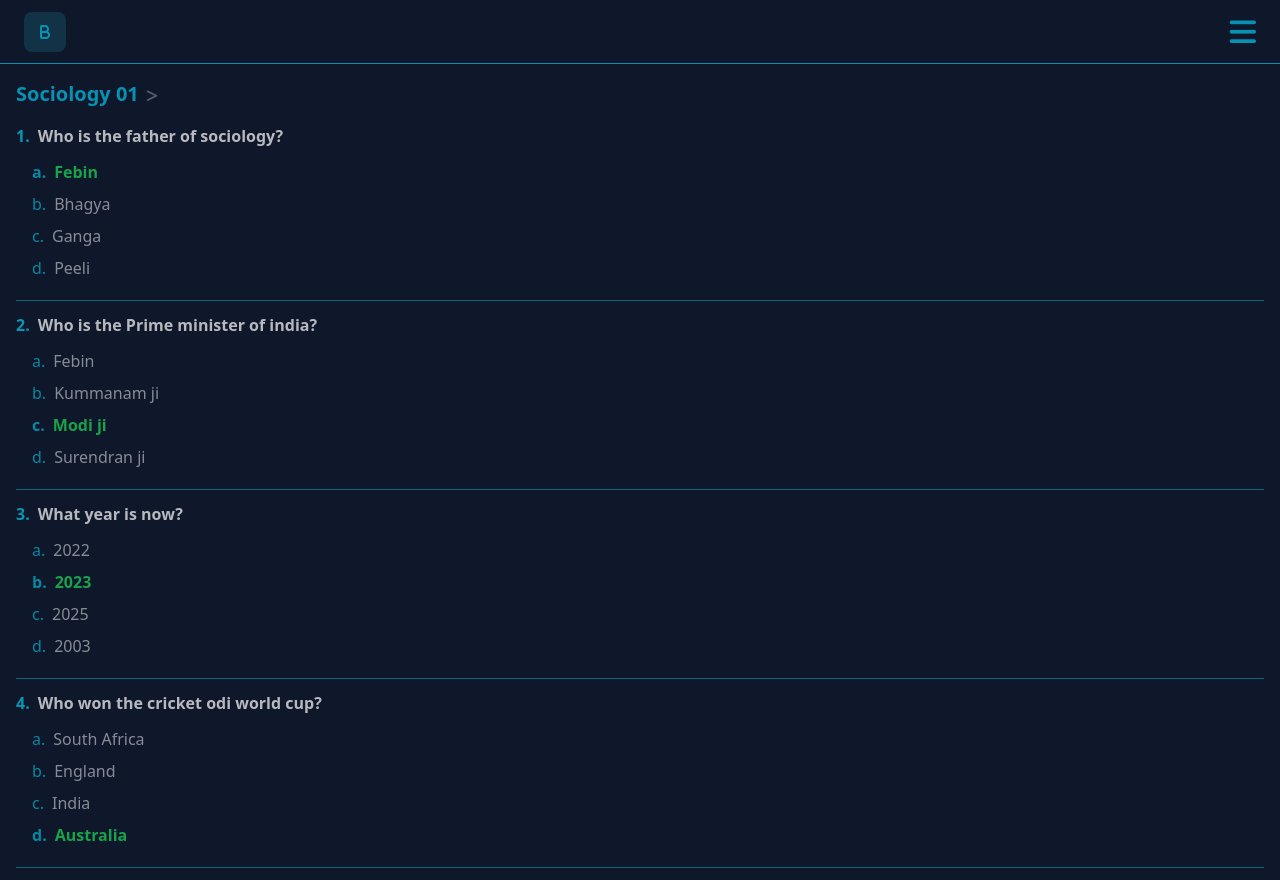
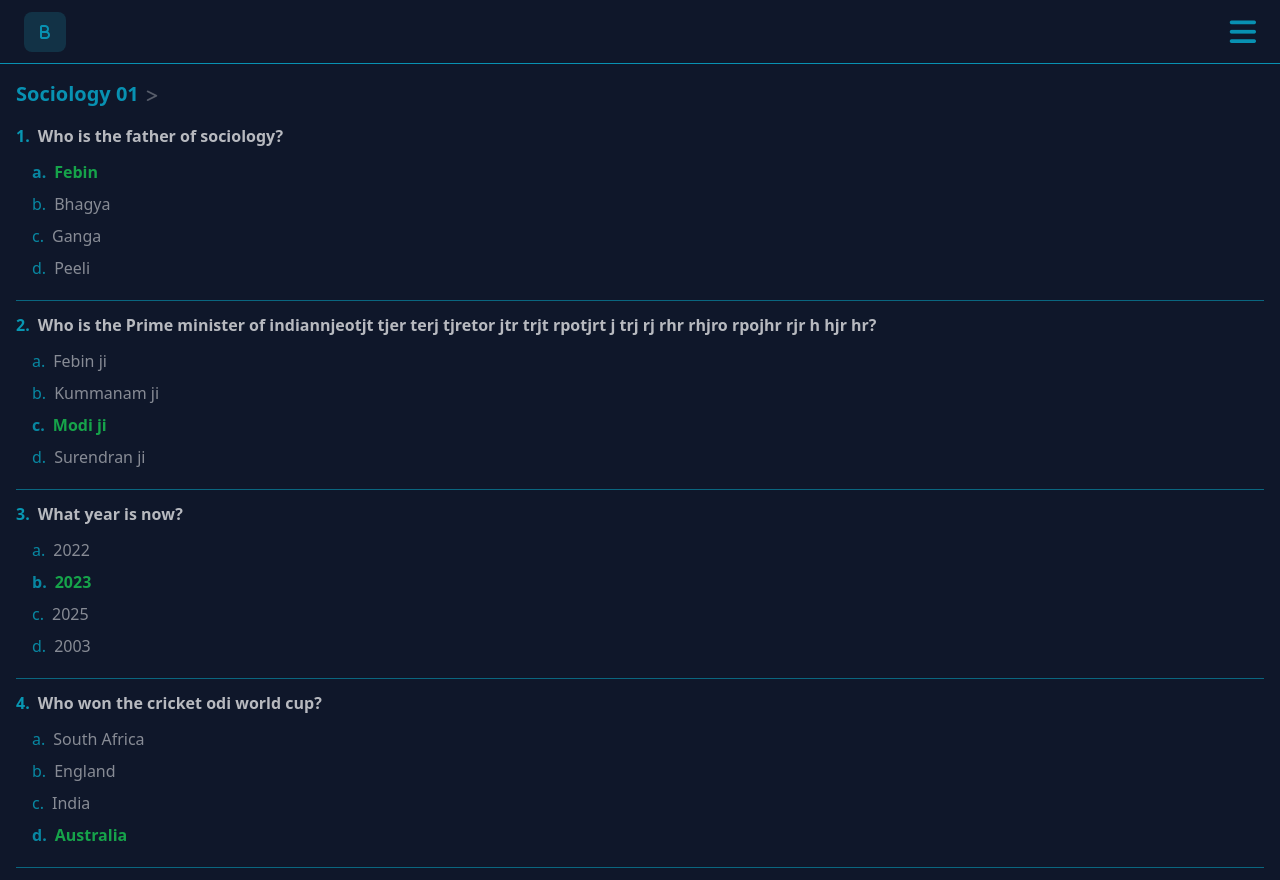
Before and after one commit to febinmathew-xd/QuizApp-React, a React (Create React App) app: page /answers/1 in a window 1280 px wide. Shown: the top 880 px of the page. Built offline with nearby package versions, Linux system fonts and the light colour scheme.

Commit message:
clean up

```diff
--- a/src/data/data.js
+++ b/src/data/data.js
@@ -23,9 +23,9 @@ export const data = {
         },
 
         {id:2,
-        question: "Who is the Prime minister of india?",
+        question: "Who is the Prime minister of indiannjeotjt tjer terj tjretor jtr trjt  rpotjrt j trj  rj rhr rhjro rpojhr  rjr h hjr hr?",
         options : [
-            {id:1, title: "Febin", isCorrect: false},
+            {id:1, title: "Febin ji", isCorrect: false},
             {id:2, title: "Kummanam ji", isCorrect: false},
             {id:3, title: "Modi ji", isCorrect: true},
             {id:4, title: "Surendran ji", isCorrect: false},
--- a/src/index.css
+++ b/src/index.css
@@ -1,3 +1,9 @@
 @tailwind base;
 @tailwind components;
 @tailwind utilities;
+
+
+.no-tap-highlight {
+  -webkit-tap-highlight-color: rgba(0, 0, 0, 0);
+  user-select: none;
+}
```
